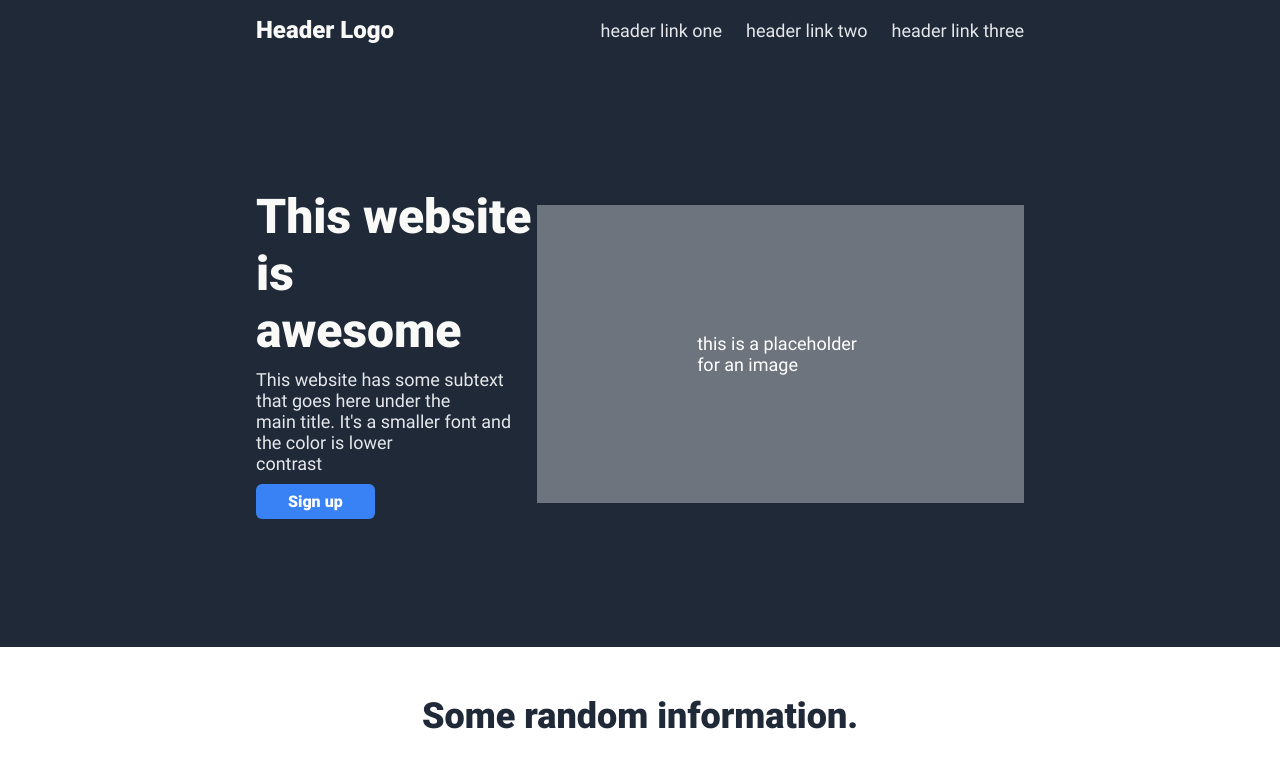
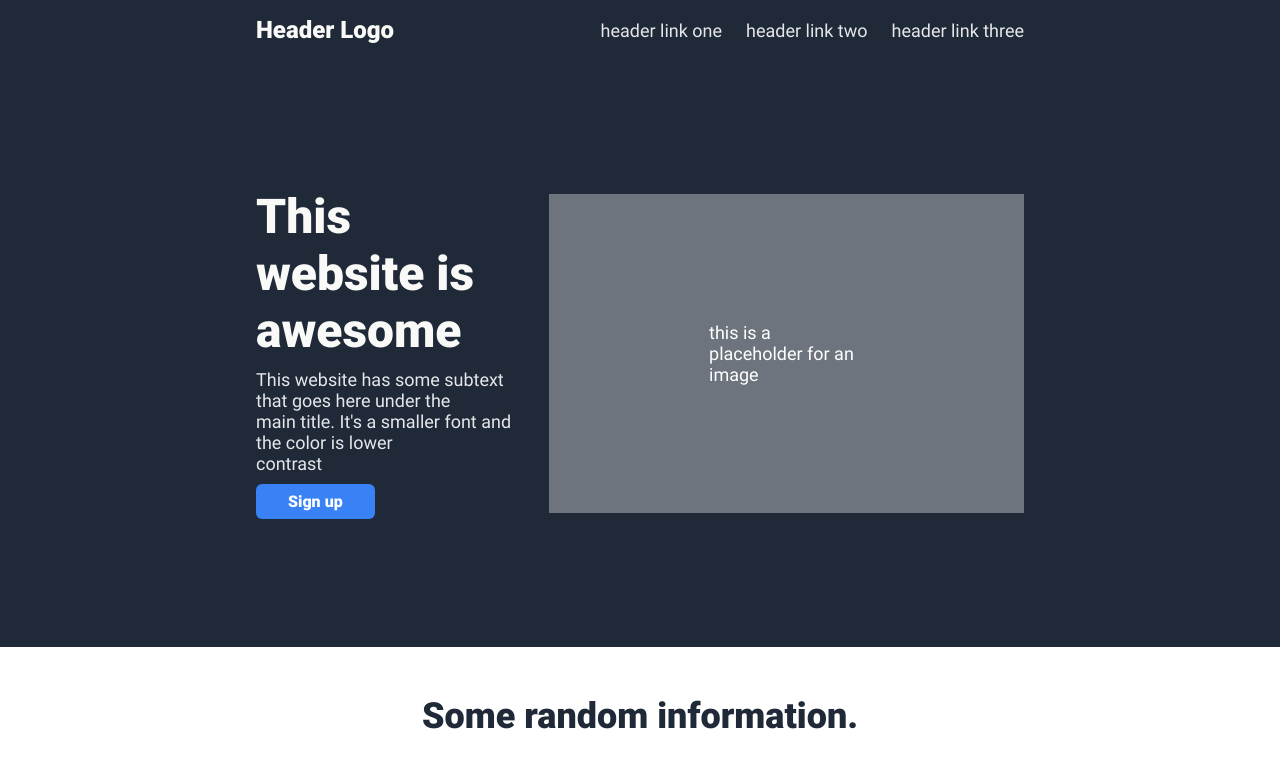
Before and after one commit to Federicodmg/Assignment-2, a plain HTML site: page index.html in a window 1280 px wide. Shown: the top 782 px of the page. Drawn offline with Linux system fonts and the light colour scheme.

Commit message:
Final fixes

```diff
--- a/index.html
+++ b/index.html
@@ -19,8 +19,8 @@
         </nav>
     </header>
     <main>
-        <section class="w-60 space-between dark-background main-div">
-            <aside>
+        <section class="w-60 space-between dark-background">
+            <aside class="main-div">
                 <h1 class="hero-main">
                     This website is <br class="br"> awesome
                 </h1>
--- a/styles.css
+++ b/styles.css
@@ -93,7 +93,7 @@ ul {
     padding-right: 10rem;
     display: inline-block;
 }
-section.main-div {
+section.space-between {
     padding-block: 8em;
 }
 /* Image section */
```
